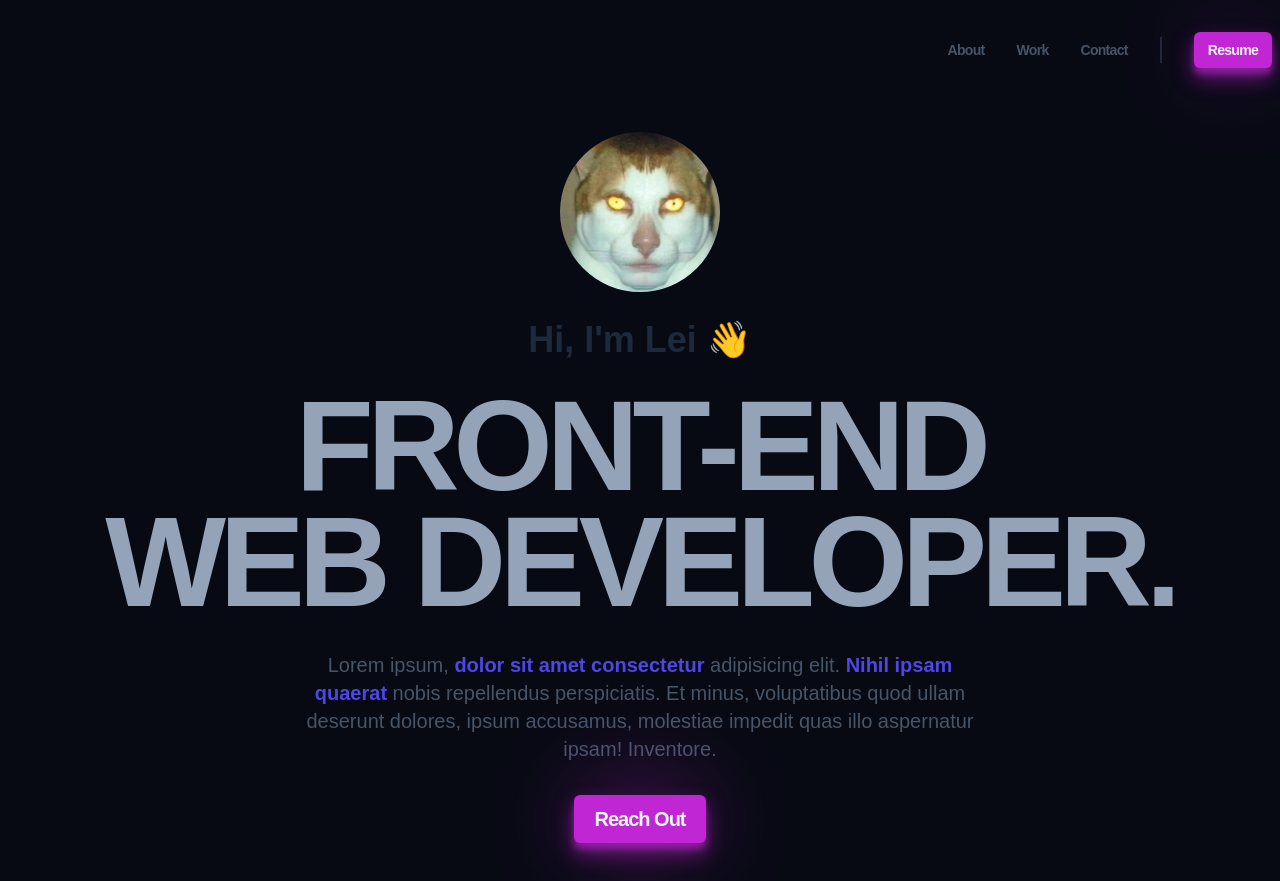
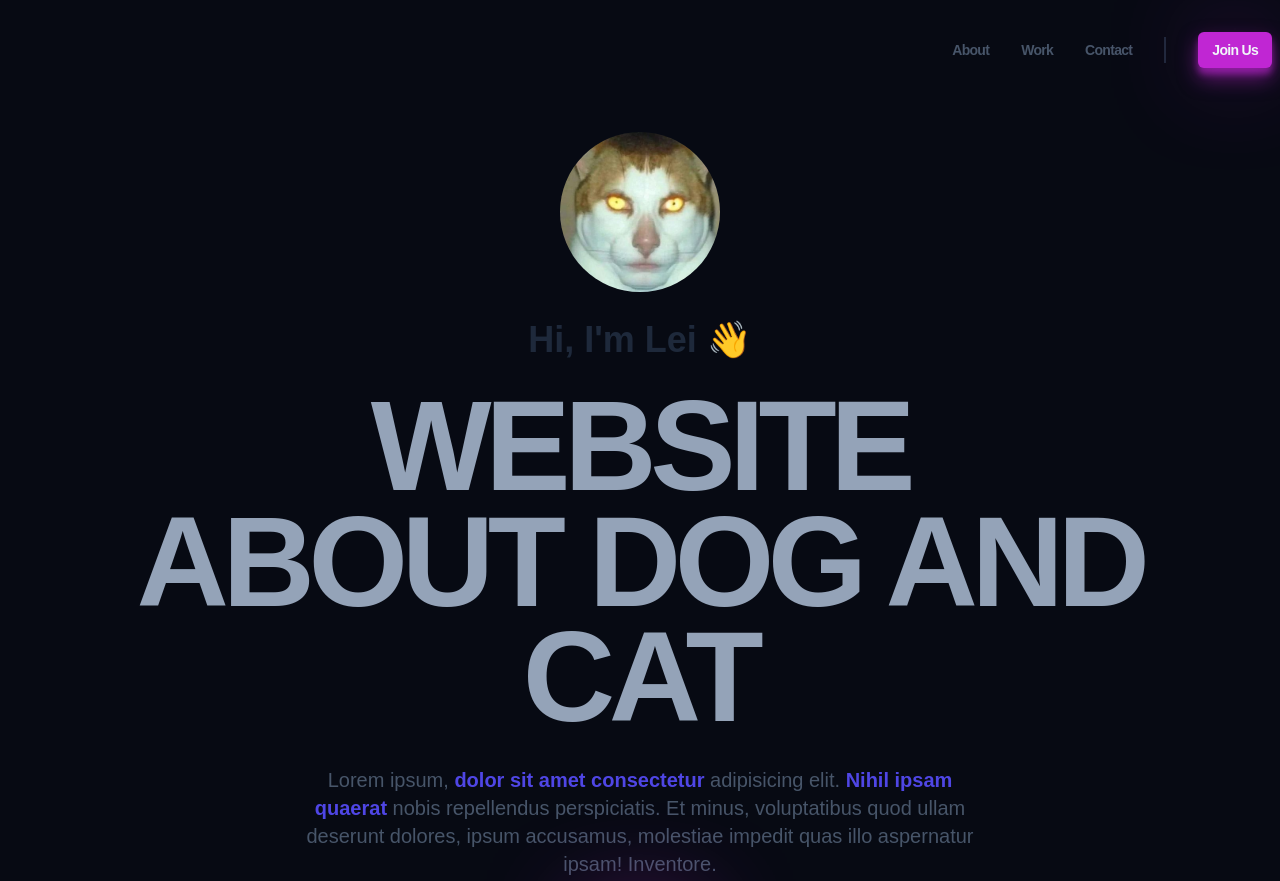
Before and after one commit to Cleofas02/Animals, a website built with Vite: page index.html in a window 1280 px wide. Shown: the top 881 px of the page. Built offline with nearby package versions, Linux system fonts and the light colour scheme; a web font is replaced by a local one.

Commit message:
h1 and link tag

```diff
--- a/index.html
+++ b/index.html
@@ -25,7 +25,7 @@
         <li class="header__line"></li>
 
         <li>
-          <a class="header__resume btn" href="#">Resume</a>
+          <a class="header__resume btn" href="#">Join Us</a>
         </li>
       </ul>
       <button aria-label="mobile nav button" class="header__bars">
@@ -58,7 +58,7 @@
         </li>
         <li class="mobile-nav__link-line"></li>
         <li>
-          <a class="mobile-nav__btn btn" href="#">Resume</a>
+          <a class="mobile-nav__btn btn" href="#">Adoption</a>
         </li>
       </ul>
     </nav>
@@ -68,7 +68,7 @@
     <section class="hero container">
       <img class="hero__img" src="/public/cat.jpg" alt="pfp">
       <h2 class="hero__subtitle">Hi, I'm Lei 👋</h2>
-      <h1 class="hero__title">FRONT-END <br>WEB DEVELOPER.</h1>
+      <h1 class="hero__title">WEBSITE  <br>ABOUT DOG AND CAT</h1>
       <p class="hero__description">Lorem ipsum, <strong>dolor sit amet consectetur</strong> adipisicing elit.<strong>
           Nihil ipsam quaerat</strong> nobis repellendus perspiciatis. Et minus, voluptatibus quod ullam deserunt
         dolores, ipsum accusamus, molestiae impedit quas illo aspernatur ipsam! Inventore.</p>
```
